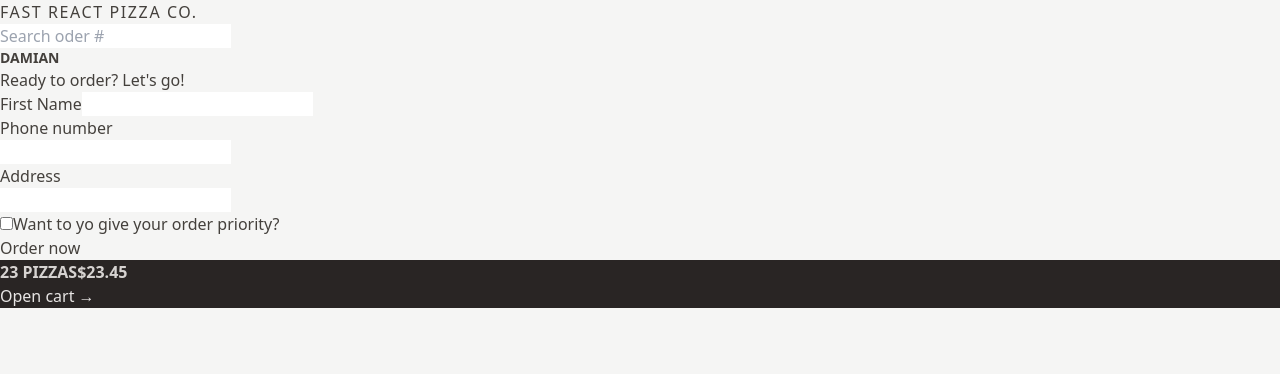
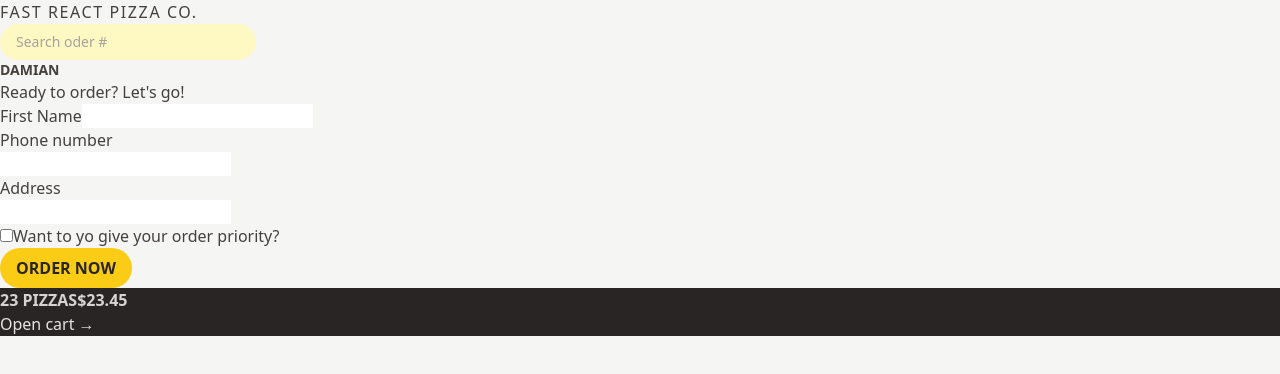
Before and after one commit to damianroiz/fast-react-pizza-co, a React (Vite) app: page /order/new in a window 1280 px wide. Shown: the top 374 px of the page. Built offline with nearby package versions, Linux system fonts and the light colour scheme.

Commit message:
styled searchedOrder

```diff
--- a/src/features/cart/Cart.jsx
+++ b/src/features/cart/Cart.jsx
@@ -29,7 +29,7 @@ function Cart() {
 
   return (
     <div>
-      <Link to="/menu">&larr; Back to menu</Link>
+      <Link to="/menu" className="text-sm text-blue-500 hover:text-blue-600 hover:underline">&larr; Back to menu</Link>
 
       <h2>Your cart, %NAME%</h2>
 
--- a/src/features/order/CreateOrder.jsx
+++ b/src/features/order/CreateOrder.jsx
@@ -77,7 +77,7 @@ function CreateOrder() {
 
         <div>
           <input type="hidden" name="cart" value={JSON.stringify(cart)} />
-          <button disabled={isSubmitting}>
+          <button disabled={isSubmitting} className="bg-yellow-400 uppercase font-semibold text-stone-800 py-2 px-4 inline-block rounded-full hover:bg-yellow-300 transtion-colors duration-300 focus:ring focus:outline-none focus:ring-yellow-300 focus:ring-offset-2 disabled:cursor-not-allowed">
             {isSubmitting ? "Placing Order..." : "Order now"}
           </button>
         </div>
@@ -100,13 +100,14 @@ export async function action({ request }) {
     errors.phone =
       "Please give us your phone number as we might need to contact you";
 
-  // when there's an error the function retuns inmediately
-  if (Object.keys(errors).length > 0) return errors;
+  // // when there's an error the function retuns inmediately
+  // if (Object.keys(errors).length > 0) return errors;
 
-  // if everything is ok, create new order and redirect
-  const newOrder = await createOrder(order);
+  // // if everything is ok, create new order and redirect
+  // const newOrder = await createOrder(order);
 
-  return redirect(`/order/${newOrder.id}`);
+  // return redirect(`/order/${newOrder.id}`);
+  return null
 }
 
 export default CreateOrder;
--- a/src/features/order/SearchOder.jsx
+++ b/src/features/order/SearchOder.jsx
@@ -16,6 +16,7 @@ function SearchOder() {
         placeholder="Search oder #"
         value={query}
         onChange={(e) => setQuery(e.target.value)}
+        className="rounded-full bg-yellow-100 px-4 py-2 text-sm placeholder:text-stone-400 text-sm sm:w-64 sm:focus:w-72 sm:w-64 transition-all duration-300 focus-ring focus-ring-yellow-500 sm:w-64 focus:ring-opacity-50"
       />
     </form>
   );
```
